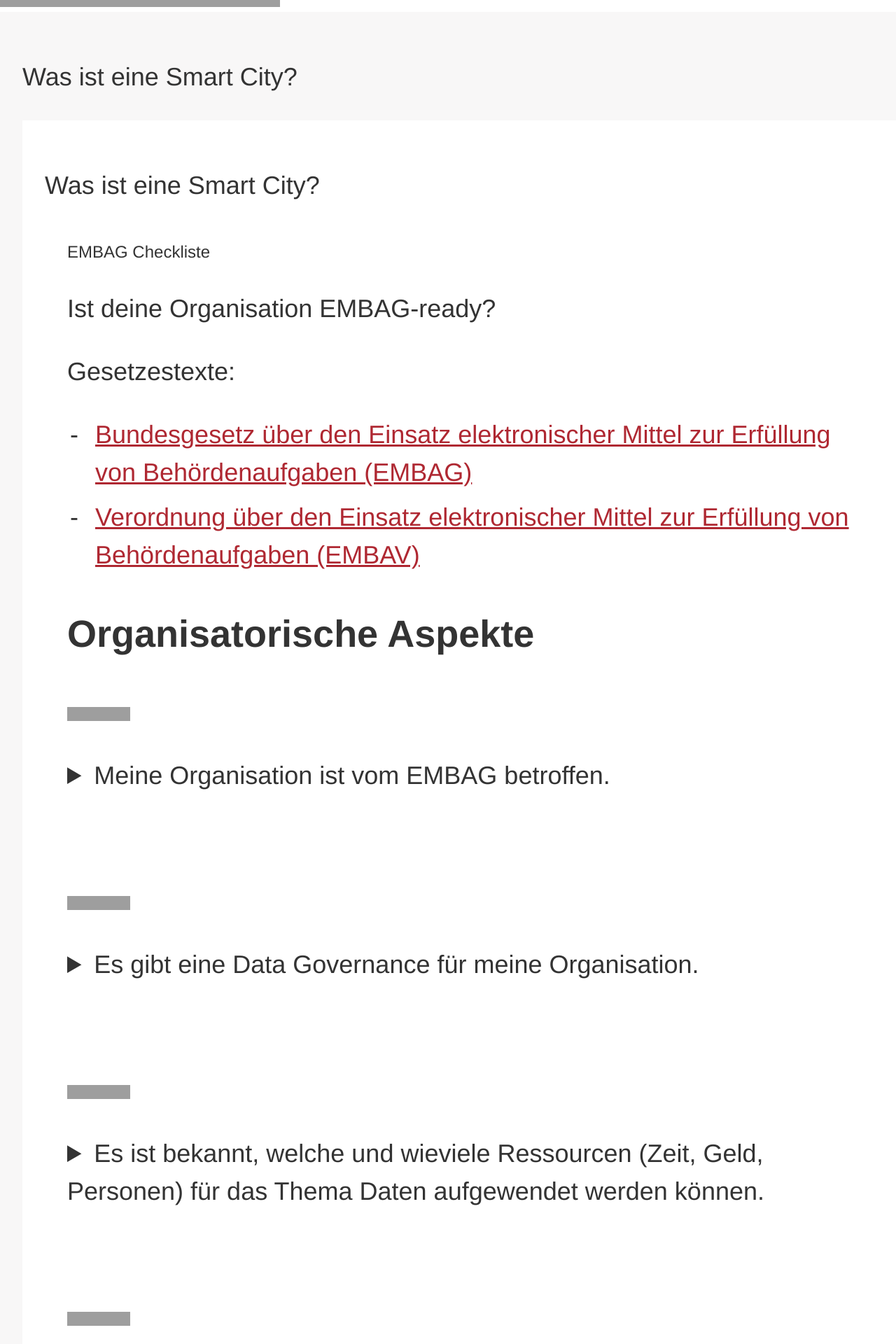
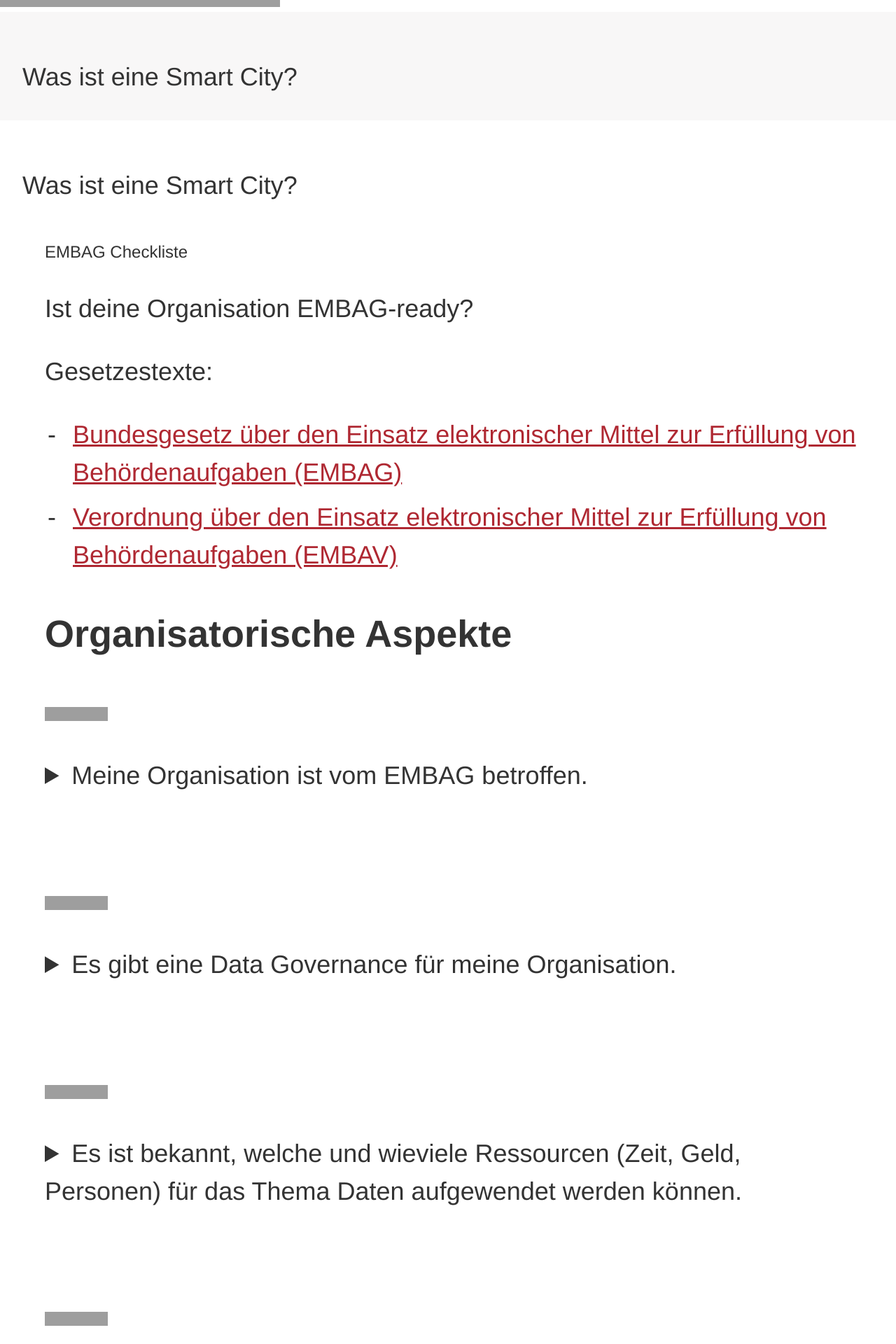
Before and after one commit to ebp-group/embag-check, a Jekyll site: the page built from README.md, in a window 1280 px wide. Shown: the part 966-2886 px from the top of the page at 70% size. Built offline with Jekyll 4.4.1, drawn with Linux system fonts in a browser that asks for light colours; some web fonts are replaced; our own code applies the rules of GitHub Pages for plain Markdown files; a script that is not in the unit is left out; grey boxes are pictures that could not be loaded.

Commit message:
Fix divs

```diff
--- a/_layouts/default.html
+++ b/_layouts/default.html
@@ -87,6 +87,7 @@
           <div class="content">
             {{ site.lead_text }}
           </div>
+        </div>
         <div class="container common" id="Was ist eine Smart City?">
           <div class="title nav" onClick="openNav(event)">
               <div class="text">
@@ -104,7 +105,7 @@
           <div class="content">
             {{ content }}
           </div>
-      </section>
+        </div>
 
 
 
@@ -119,13 +120,12 @@
         <div class="logo-text">
             ©EBP 2024
         </div>
-    <div>
     </section>
+    </div>
     </div>
        <div id="toTop" style="display: block;"><i class="fa fa-angle-up"></i></div>
        </div>
-    </div>
-    </div>
+
 
   </body>
 </html>
```
Lines whose indentation alone changed are shown as unchanged.
